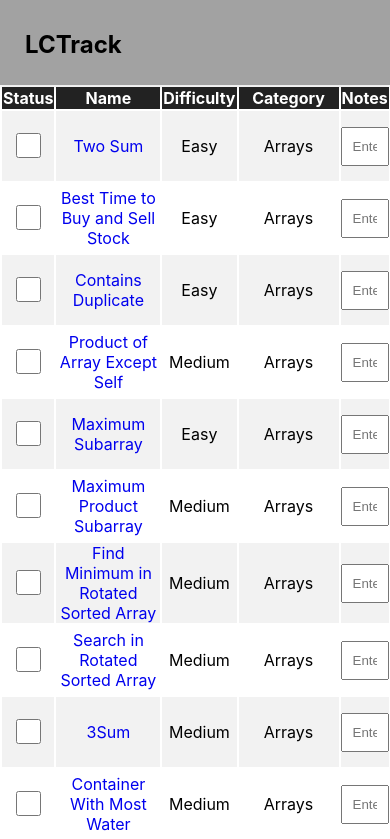
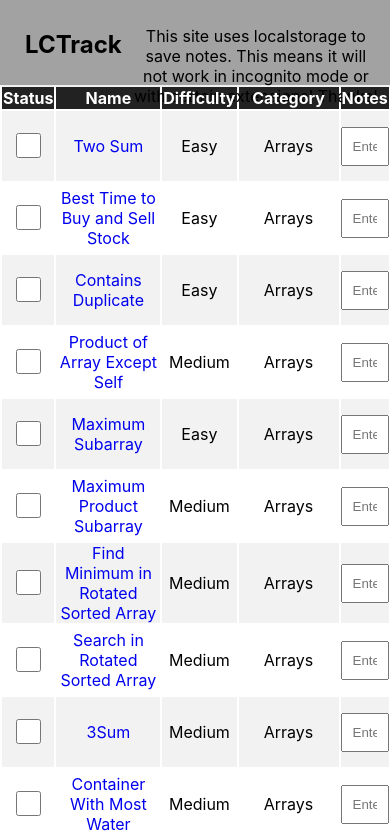
Before and after one commit to josephlu2/LCTrack, a React (Create React App) app: page / in a window 390 px wide. Shown: the top 839 px of the page. Built offline with nearby package versions, Linux system fonts and the light colour scheme.

Commit message:
added mobile/desktop warning

```diff
--- a/package.json
+++ b/package.json
@@ -7,6 +7,7 @@
     "@testing-library/react": "^13.3.0",
     "@testing-library/user-event": "^13.5.0",
     "react": "^18.2.0",
+    "react-device-detect": "^2.2.2",
     "react-dom": "^18.2.0",
     "react-ga": "^3.3.1",
     "react-ga4": "^1.4.1",
--- a/src/App.css
+++ b/src/App.css
@@ -86,4 +86,6 @@ th {
   max-width: 100px;
   text-align: center;
   margin:0 auto;
+} .message {
+  padding-left: 10px;
 }
--- a/src/components/Navbar.js
+++ b/src/components/Navbar.js
@@ -1,10 +1,25 @@
 import React from "react"
+import { BrowserView, MobileView, isBrowser, isMobile } from 'react-device-detect';
 
 const Navbar = () => {
+
+
+
     return (
+
+        <><BrowserView>
+           <nav>
+
+            <h1>LCTrack</h1>
+            <p class = "message">This site uses localstorage to save notes. This means it will not work in incognito mode or with certain extensions! Thanks!</p>
+        </nav>
+        </BrowserView><MobileView>
         <nav>
+
             <h1>LCTrack</h1>
+            <p class = "message">This site does not run properly on mobile devices! Please view on a full-screen desktop!</p>
         </nav>
+            </MobileView></>
      );
 }
 
```
Also changed, not shown: 2 other files (tests, documents, lock files or other folders).
